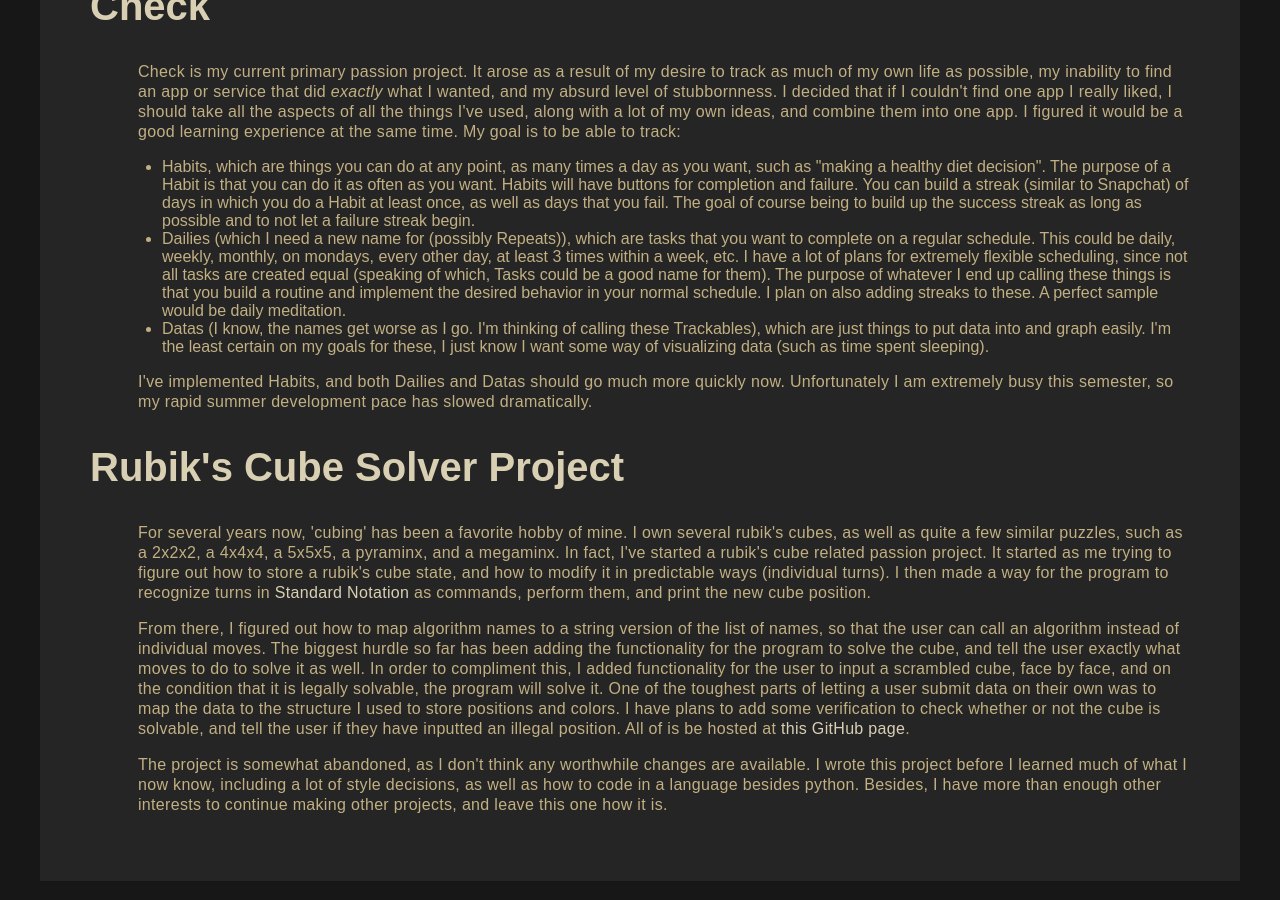
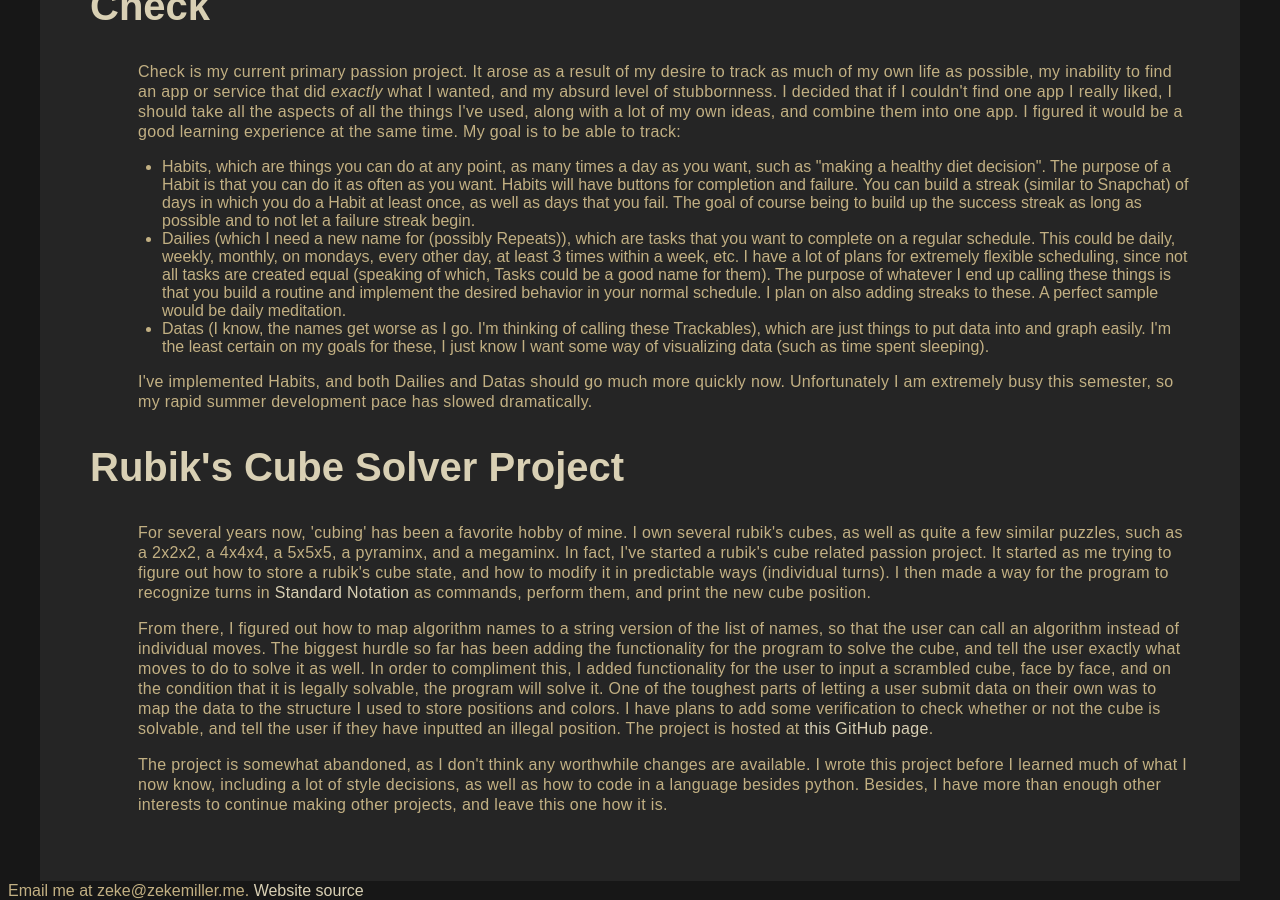
Before and after one commit to ZekeMiller/ZekeMiller.github.io, a Jekyll site: the page built from index.html, in a window 1280 px wide and 900 px high, scrolled down 1886 px. Built offline with Jekyll 4.4.1, drawn with Linux system fonts in a browser that asks for light colours.

Commit message:
Added a footer and fixed more broken things

```diff
--- a/_layouts/default.html
+++ b/_layouts/default.html
@@ -8,4 +8,7 @@
     <body>
         {{ content }}
     </body>
+    <footer>
+        Email me at zeke@zekemiller.me.  <a href=https://github.com/ZekeMiller/ZekeMiller.github.io">Website source</a>
+    </footer>
 </html>
--- a/index.html
+++ b/index.html
@@ -12,7 +12,7 @@ title: Zeke Miller Homepage
 
 				<li><a href=#site_purpose>Site Purpose</a></li>
 
-				<li><a href=resume\index.html>Resume</a></li>
+				<li><a href=/resume>Resume</a></li>
 
 				<li><a href=#interests>Interests</a>
 					<ul class="sections">
@@ -47,7 +47,7 @@ title: Zeke Miller Homepage
 	<div>
 		<h3 id="professional_interests">Professional Interests</h3>
 			<p>
-				I am interested in a software development, but a more long term goal of mine is to pursue a career in Artificial Intelligence/Machine Learning.  I've done research and coding in my spare time, and found that the lower level side of Computer Science really appeals to me.  I love sorting algorithms and other similarly common problems with a variety of solutions.  I enjoy optimization, and I like the idea of being able to code a computer to exhibit intelligence.  I don't want to abandon my current project (<a href=#Check>Check</a>), but after I'm happy with the state of the app, I plan on working on some independent Artificial Intelligence projects.  I have a few ideas, mostly playing games since it's something a lot of people are very familiar with and has satisfying feedback with an easy comparison to something a human could perform.
+				I am interested in a software development, but a more long term goal of mine is to pursue a career in Artificial Intelligence/Machine Learning.  I've done research and coding in my spare time, and found that the lower level side of Computer Science really appeals to me.  I love sorting algorithms and other similarly common problems with a variety of solutions.  I enjoy optimization, and I like the idea of being able to code a computer to exhibit intelligence.  I don't want to abandon my current project (<a href=#check>Check</a>), but after I'm happy with the state of the app, I plan on working on some independent Artificial Intelligence projects.  I have a few ideas, mostly playing games since it's something a lot of people are very familiar with and has satisfying feedback with an easy comparison to something a human could perform.
 			</p>
 	</div>
 	<div>
@@ -112,7 +112,7 @@ title: Zeke Miller Homepage
 			It started as me trying to figure out how to store a rubik's cube state, and how to modify it in predictable ways (individual turns).  I then made a way for the program to recognize turns in <a href="https://ruwix.com/the-rubiks-cube/notation/">Standard Notation</a> as commands, perform them, and print the new cube position.
 		</p>
 		<p>
-			From there, I figured out how to map algorithm names to a string version of the list of names, so that the user can call an algorithm instead of individual moves.  The biggest hurdle so far has been adding the functionality for the program to solve the cube, and tell the user exactly what moves to do to solve it as well.  In order to compliment this, I added functionality for the user to input a scrambled cube, face by face, and on the condition that it is legally solvable, the program will solve it.  One of the toughest parts of letting a user submit data on their own was to map the data to the structure I used to store positions and colors.  I have plans to add some verification to check whether or not the cube is solvable, and tell the user if they have inputted an illegal position. All of is be hosted at <a href="https://github.com/ZekeMiller/rubiks-cube">this GitHub page</a>.
+			From there, I figured out how to map algorithm names to a string version of the list of names, so that the user can call an algorithm instead of individual moves.  The biggest hurdle so far has been adding the functionality for the program to solve the cube, and tell the user exactly what moves to do to solve it as well.  In order to compliment this, I added functionality for the user to input a scrambled cube, face by face, and on the condition that it is legally solvable, the program will solve it.  One of the toughest parts of letting a user submit data on their own was to map the data to the structure I used to store positions and colors.  I have plans to add some verification to check whether or not the cube is solvable, and tell the user if they have inputted an illegal position. The project is hosted at <a href="https://github.com/ZekeMiller/rubiks-cube">this GitHub page</a>.
 		</p>
 		<p>
 			The project is somewhat abandoned, as I don't think any worthwhile changes are available.  I wrote this project before I learned much of what I now know, including a lot of style decisions, as well as how to code in a language besides python.  Besides, I have more than enough other interests to continue making other projects, and leave this one how it is.
```
